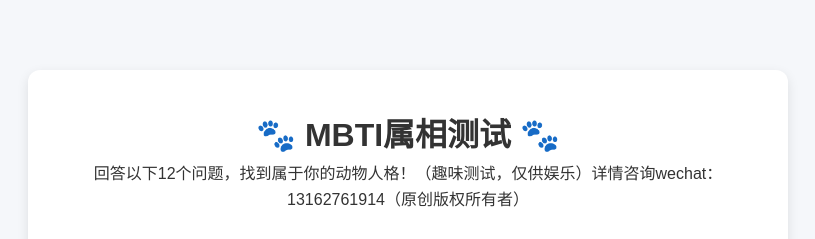
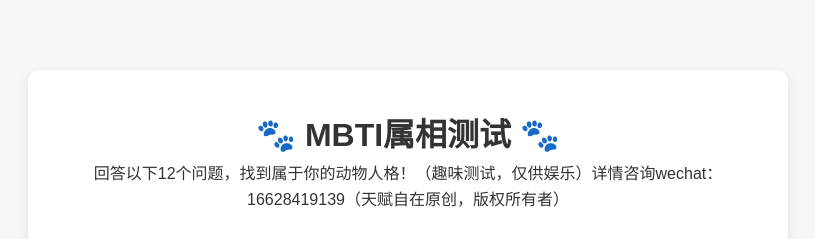
Before and after one commit to Simon19139/MBTI-Zodic-Short-Test, a plain HTML site: page index.html in a window 1280 px wide. Shown: the top 239 px of the page, without its empty margins (232-1047 px from the left). Drawn offline with Linux system fonts and the light colour scheme.

Commit message:
Update index.html

```diff
--- a/index.html
+++ b/index.html
@@ -436,7 +436,7 @@
         <!-- 开始页面 -->
         <div class="start-screen">
             <h1>🐾 MBTI属相测试 🐾</h1>
-            <p>回答以下12个问题，找到属于你的动物人格！（趣味测试，仅供娱乐）详情咨询wechat：13162761914（原创版权所有者）</p>
+            <p>回答以下12个问题，找到属于你的动物人格！（趣味测试，仅供娱乐）详情咨询wechat：16628419139（天赋自在原创，版权所有者）</p>
             <button class="start-btn" id="startBtn">开始测试</button>
             <button class="history-btn" id="historyBtn">查看测试记录</button>
             <button class="export-btn" id="homeExportBtn">导出测试记录</button>
```
